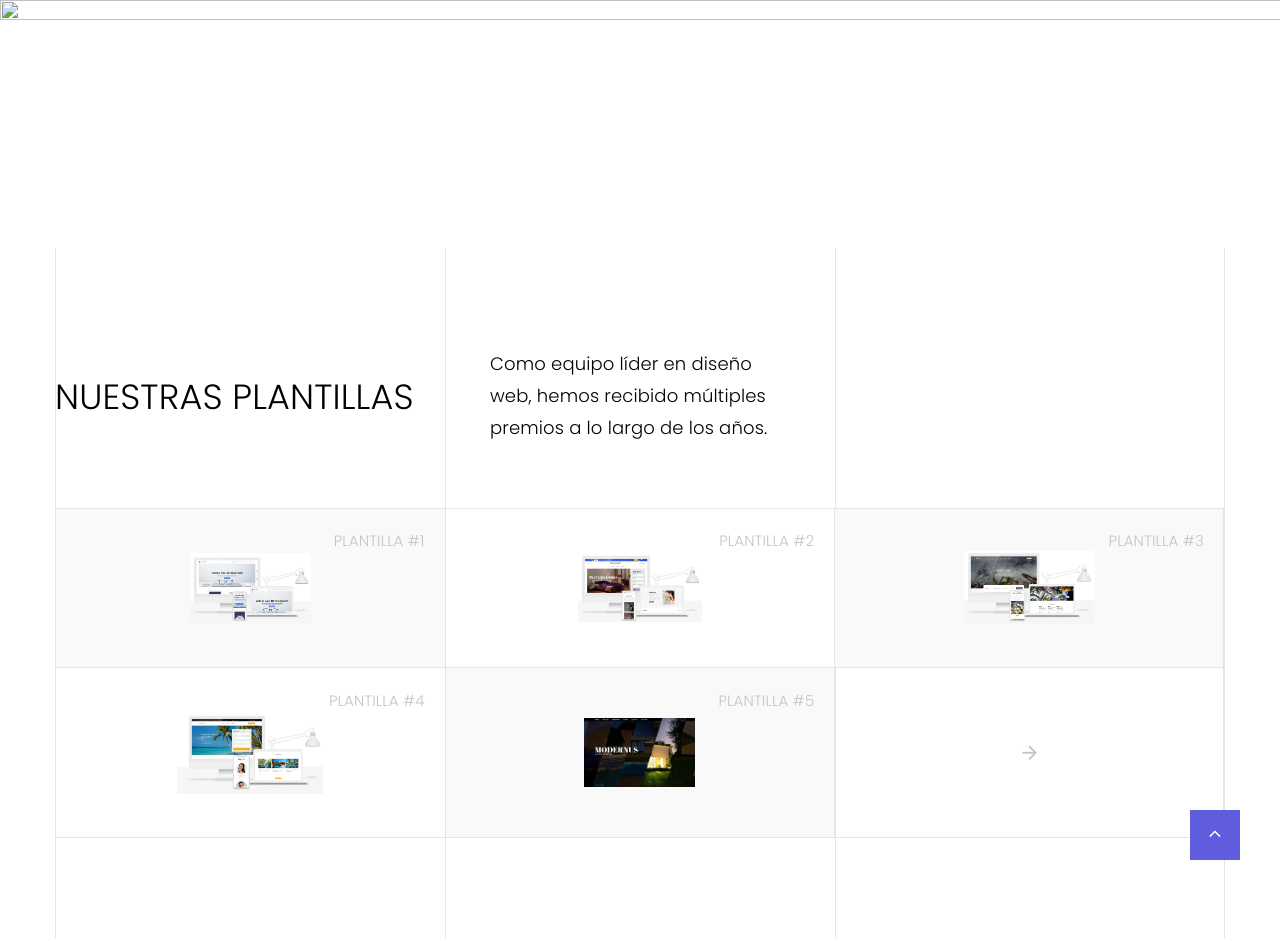
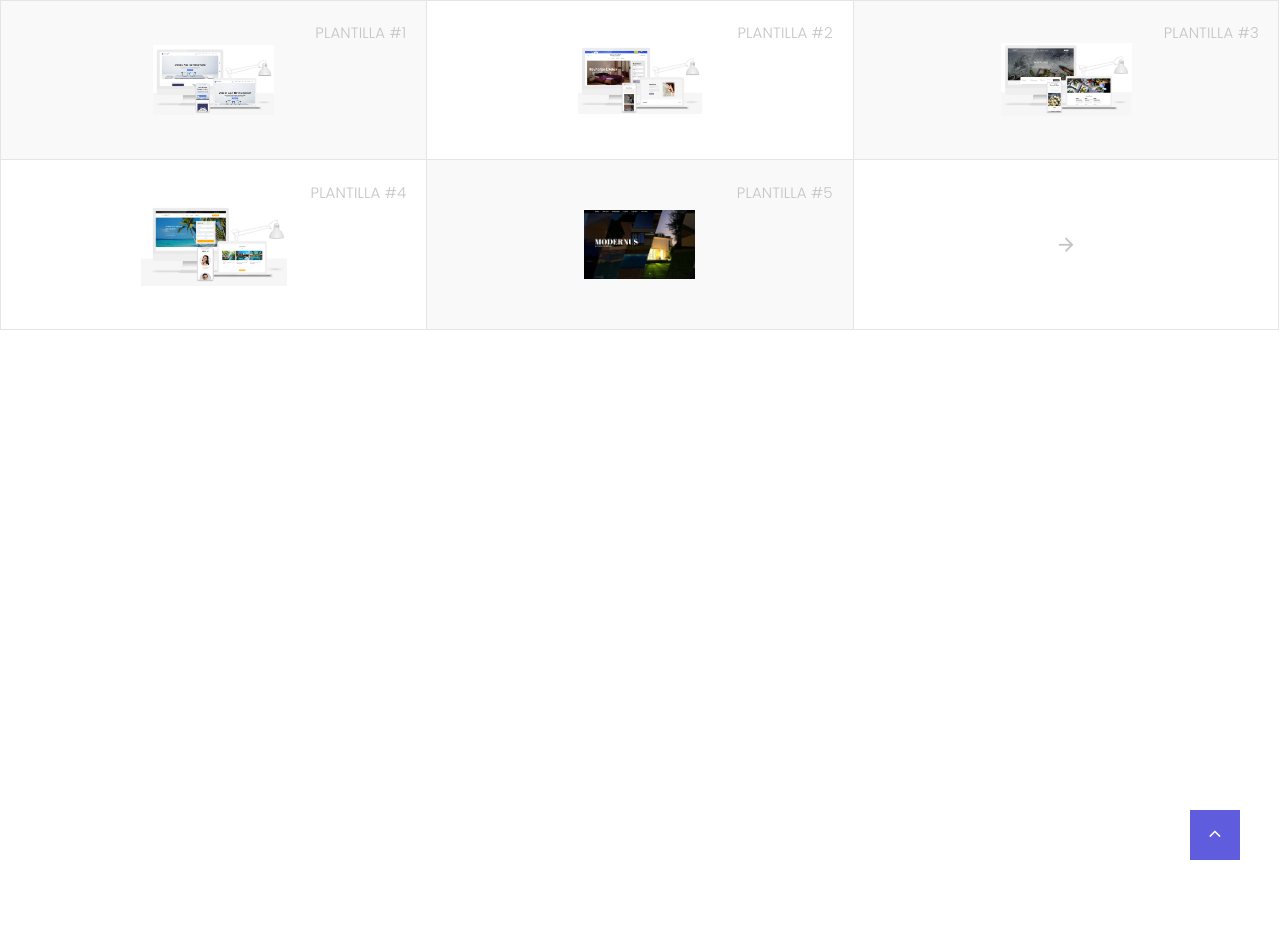
Before and after one commit to juanantoniorodnah/Portfolio, a plain HTML site: page index.html in a window 1280 px wide. After the commit the page ends 800 px from the top, so only its background shows below. Drawn offline with Linux system fonts and the light colour scheme.

Commit message:
Add files via upload

```diff
--- a/index.html
+++ b/index.html
@@ -3,7 +3,7 @@
 <html class="wide wow-animation" lang="en">
 
 <head>
-    <title>Home</title>
+    <title>Plantillas Web</title>
     <meta charset="utf-8">
     <meta name="viewport" content="width=device-width, height=device-height, initial-scale=1.0">
     <meta http-equiv="X-UA-Compatible" content="IE=edge">
@@ -32,47 +32,13 @@
 </head>
 
 <body>
-    <div class="ie-panel"><a href="http://windows.microsoft.com/en-US/internet-explorer/"><img
-                src="images/ie8-panel/warning_bar_0000_us.jpg" height="42" width="820"
-                alt="You are using an outdated browser. For a faster, safer browsing experience, upgrade for free today."></a>
-    </div>
-    <div class="preloader">
-        <div class="preloader-body">
-            <div class="cssload-container">
-                <div class="cssload-speeding-wheel"></div>
-            </div>
-            <p>Cargando...</p>
-        </div>
-    </div><a class="section section-banner d-none d-xl-block"
-        href="https://www.templatemonster.com/intense-multipurpose-html-template.html" target="_blank"
-        style="background-image: url(images/background-02-1920x60.jpg); background-image: -webkit-image-set( url(images/background-02-1920x60.jpg) 1x, url(images/background-02-3840x120.jpg) 2x )"><img
-            src="images/foreground-02-1600x60.png"
-            srcset="images/foreground-02-1600x60.png 1x, images/foreground-02-3200x120.png 2x" alt="" width="1600"
-            height="310"></a>
-    <div class="page">
+
     <!-- Page Header-->
     <header class="section page-header">
     </header>
 
     <!-- Nuestras plantillas -->
-        <section class="section section-lg bg-default section-lined">
-            <div class="container container-lined">
-                <div class="row">
-                    <div class="col-md-4"></div>
-                    <div class="col-md-4"></div>
-                    <div class="col-md-4"></div>
-                </div>
-            </div>
-            <div class="container">
-                <div class="row row-30 align-items-center">
-                    <div class="col-sm-12 col-lg-4">
-                        <h3>Nuestras plantillas</h3>
-                    </div>
-                    <div class="col-sm-6 col-lg-4">
-                        <div class="big block-1-custom">Como equipo líder en diseño web, hemos recibido múltiples premios a lo largo de los años.</div>
-                    </div>
-
-                </div>
+    <section>
         <div class="box-border-wrap-1 wow fadeInUp" data-wow-delay="0.2s">
             <div class="row"><a class="col-6 col-md-4 box-border" href="#">
                     <div class="title">Plantilla #1</div><img src="imgp/plantilla1.png" alt="" width="121"
```
Lines whose indentation alone changed are shown as unchanged.
